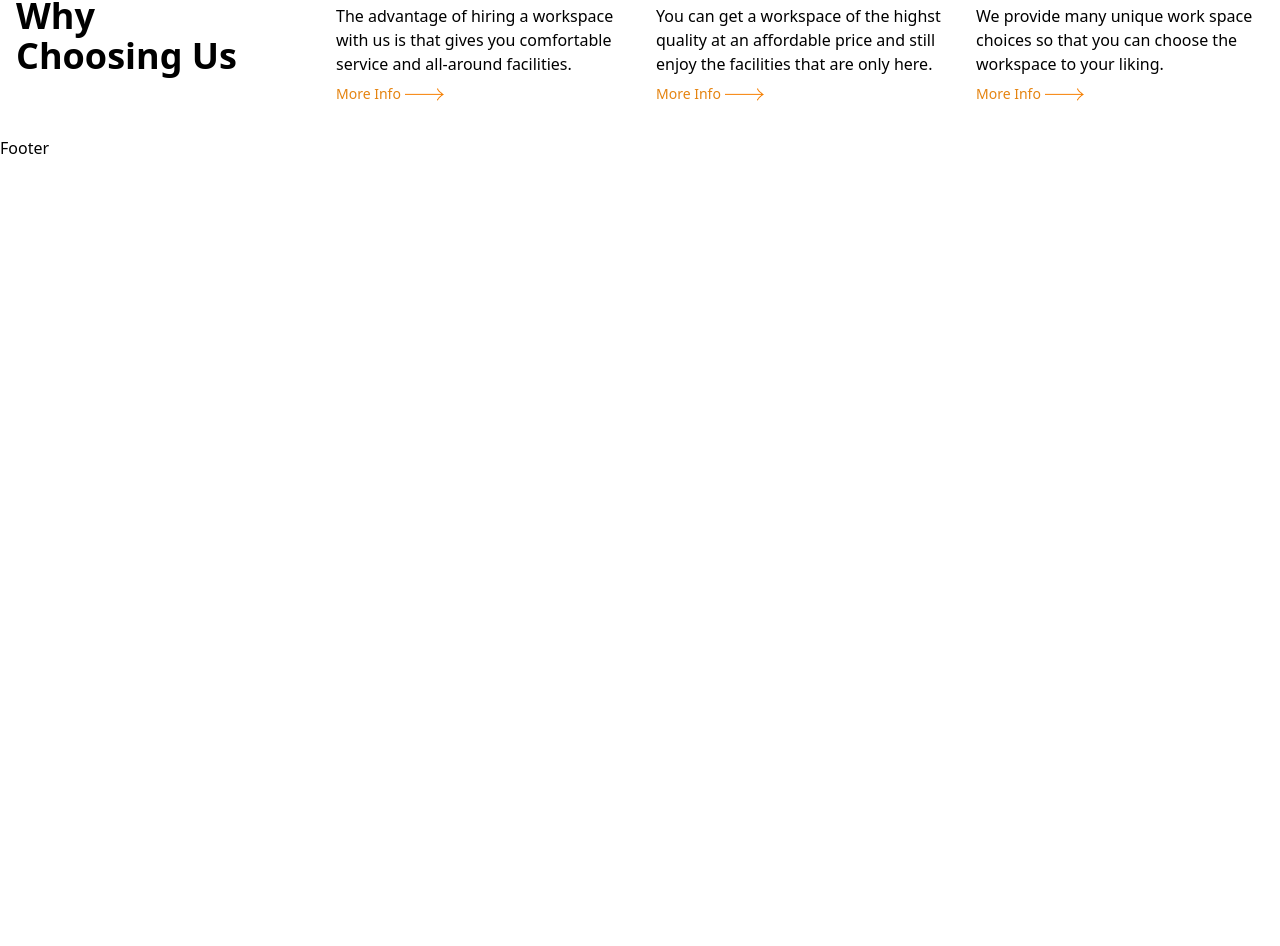
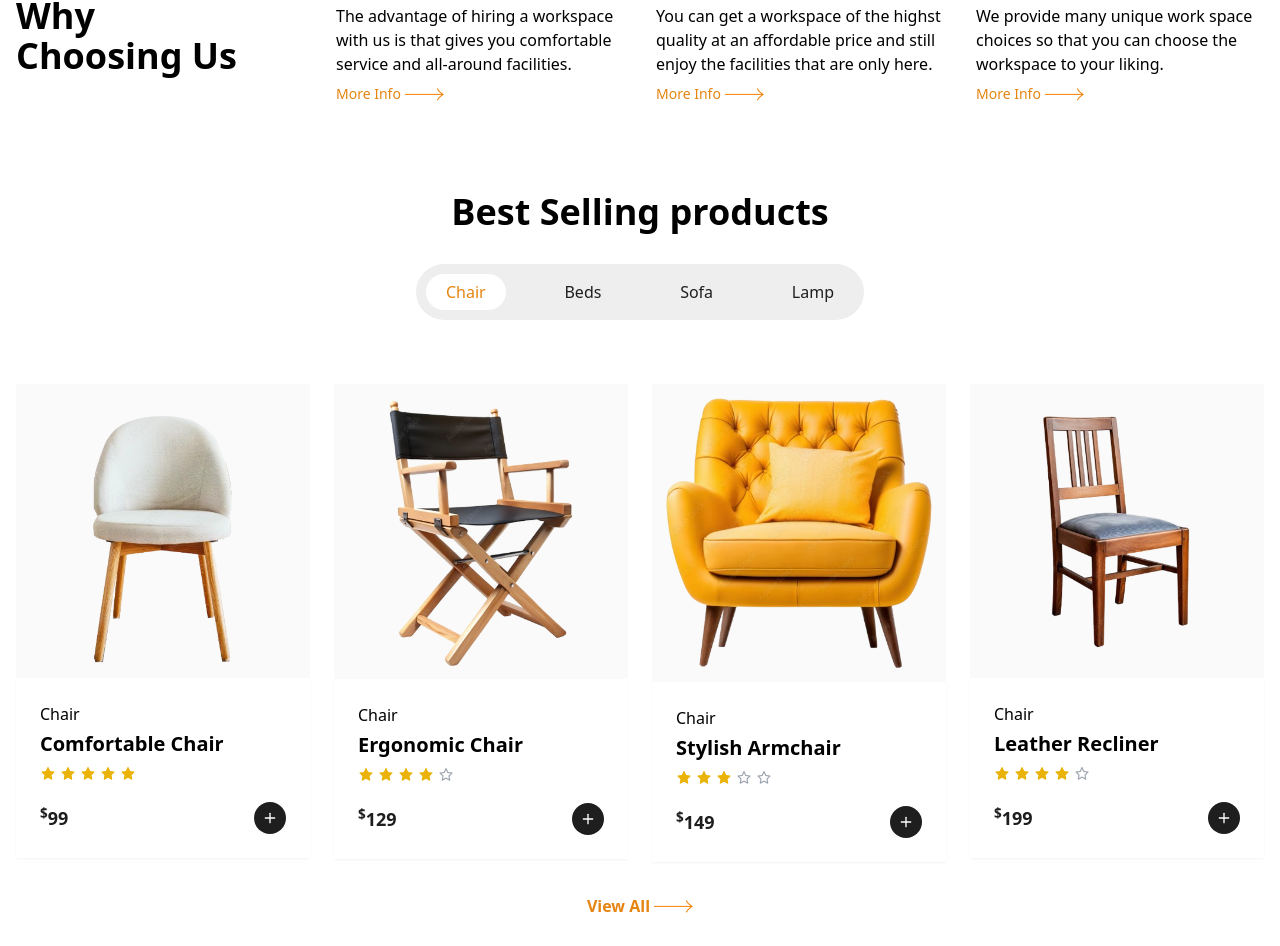
Before and after one commit to RamisaAnanOrni/nexcent-practice, a React (Vite) app: page / in a window 1280 px wide. Shown: the part 864-1810 px from the top of the page. Before the commit the page ends 1024 px from the top, so only its background shows below. Built offline with nearby package versions, Linux system fonts and the light colour scheme.

Commit message:
Feat: build the shop page

```diff
--- /dev/null
+++ b/src/components/Rating.jsx
@@ -0,0 +1,19 @@
+import React from 'react'
+import { AiFillStar } from "react-icons/ai";
+import { AiOutlineStar } from "react-icons/ai";
+
+const Rating = ({rating}) => {
+    const totalStars =5;
+  return (
+    <div className='flex space-x-1 '>
+        {
+           Array.from({length: totalStars}, (_,index)=>{
+            const starIndex = index+1;
+            return starIndex <= rating ? (<AiFillStar key={index} className='text-yellow-500' />) : (<AiOutlineStar key={index} className="text-gray-400" />)
+           })
+        }
+    </div>
+  )
+}
+
+export default Rating
--- a/src/pages/home/Hero.jsx
+++ b/src/pages/home/Hero.jsx
@@ -10,7 +10,7 @@ const Hero = () => {
     <h1 className='text-4xl lg:text-6xl  font-medium lg:leading-tight leading-snug'>Make your interior more
 minimalistic & modern</h1>
 
-<p className='text-2xl font-normal lg:w-1/2 mx-auto'>Turn your room with panto into a lot more minimalist and modern with ease and speed</p>
+<p className='text-2xl font-normal lg:w-2/2 mx-auto'>Turn your room with panto into a lot more minimalist and modern with ease and speed</p>
 
 {/*Search Field*/}
 <div className='relative inline-block z-30'>
--- a/src/pages/home/Home.jsx
+++ b/src/pages/home/Home.jsx
@@ -1,12 +1,14 @@
 import React from 'react'
 import Hero from './Hero'
 import WhyChoose from './WhyChoose'
+import Products from '../shop/Products'
 
 const Home = () => {
   return (
     <>
     <Hero/>
     <WhyChoose/>
+    <Products headline="Best Selling products"/>
     </>
   )
 }
--- /dev/null
+++ b/src/pages/shop/ProductCard.jsx
@@ -0,0 +1,29 @@
+import React from 'react'
+import { getImgUrl } from '../../utils/getimageURL'
+import Rating from '../../components/Rating'
+import { FiPlus } from "react-icons/fi";
+
+const ProductCard = ({product}) => {
+  return (
+    <div>
+     <div className='bg-[#FAFAFA]'>
+        <img src={getImgUrl(`${product.imageUrl}`)} alt="" />
+
+        </div>
+       <div className='p-6 bg-white dark:bg-black shadow-sm'>
+<h4 className='text-base mb-1'>{product.category }</h4>
+ <h3 className='font-semibold text-xl mb-2'>{product.name}</h3>
+ <Rating rating={product.rating}/>
+ <div className='mt-5 flex justify-between items-center '>
+    <p className='text-secondary dark:text-white font-bold text-lg'>
+        <sup>$</sup><span>{product.price}</span></p>
+        <button className='bg-secondary hover:bg-black/65 text-white p-2 rounded-full'>
+            <FiPlus />
+        </button>
+ </div>
+       </div>
+    </div>
+  )
+}
+
+export default ProductCard
--- /dev/null
+++ b/src/pages/shop/Products.jsx
@@ -0,0 +1,61 @@
+import React, { useState } from 'react'
+import { products } from '../../utils/products'
+import ProductCard from './ProductCard'
+import btnIcon from "../../assets/button-icon.png"
+const Products = ({headline}) => {
+    const categories= ["Chair","Beds","Sofa","Lamp"]
+    const [selectedCategory, setSelectedCategory]=useState("Chair");
+    const [visibleProducts, setVisibleProducts] = useState(4)
+    const filteredProducts = products.filter((product) => product.category === selectedCategory);
+    const loadMoreProducts = () =>{
+        setVisibleProducts((prev) => prev + 4);
+    }
+  return (
+    <div>
+        <div className='section-container '>
+            <h2 className='text-4xl font-bold text-center my-8'>{headline}</h2>
+            {/* Category tabs */}
+            <div className='bg-[#EEEEEE] max-w-md mx-auto sm:rounded-full md:p-2.5
+             py-5 mb-16'>
+                <div className='flex flex-col sm:flex-row items-center
+                md:justify-between justify-center gap-4'>
+{
+    categories.map((category) =>(
+        <button
+        onClick = {()=>{
+            setSelectedCategory(category);
+            setVisibleProducts(4);
+        }}
+        key={category} className={`py-1.5 sm:px-5 px-8 rounded-full hover:bg-primary
+             hover:text-white transition-colors ${selectedCategory=== category ? 'bg-white text-primary': 'text-secondary'}`} >{category}</button>
+    ))
+}
+                </div>
+            </div>
+            {/*Products Grid */}
+            <div className='grid grid-cols-1 sm:grid-cols-2 md:grid-cols-4 gap-6 '>
+                {
+                 filteredProducts.slice(0, visibleProducts).map((product,index) =>(
+                    <ProductCard key={index} product={product} />
+                 ))
+                }
+            </div>
+            {/* Load More Button */}
+            {
+              visibleProducts< filteredProducts.length && (
+                <div className='flex justify-center items-center mt-8'>
+                    <button
+                    onClick = {loadMoreProducts}
+                    className= 'text-base font-semibold text-primary flex items-center gap-1'>
+                                    View All
+                                    <img src={btnIcon} alt="button icon"/>
+                                </button>
+                </div>
+              )
+            }
+        </div>
+    </div>
+  )
+}
+
+export default Products
--- a/src/pages/shop/Shop.jsx
+++ b/src/pages/shop/Shop.jsx
@@ -1,8 +1,15 @@
 import React from 'react'
-
+import bannerImg from "../../assets/banner.png"
+import Products from './Products'
 const Shop = () => {
   return (
-    <div>Shop</div>
+    <section className='min-h-screen'>
+      {/*Banner */}
+      <div className='w-full h-[400px] bg-cover bg-center flex items-center justify-center text-white' style={{backgroundImage: `url(${bannerImg})`}}>
+<h1 className='text-4xl font-bold'> Shop Our Products </h1>
+      </div>
+      <Products headline="What's Your Choice"/>
+    </section>
   )
 }
 
--- /dev/null
+++ b/src/utils/getImageURL.js
@@ -0,0 +1,4 @@
+function getImgUrl (name) {
+    return new URL(`../assets/products/${name}`, import.meta.url).href
+}
+export { getImgUrl }
--- /dev/null
+++ b/src/utils/products.js
@@ -0,0 +1,169 @@
+export const products = [
+  // Chairs
+  {
+    id: 1,
+    name: "Comfortable Chair",
+    category: "Chair",
+    price: 99,
+    imageUrl: "chair-1.png",
+    rating: 5,
+  },
+  {
+    id: 2,
+    name: "Ergonomic Chair",
+    category: "Chair",
+    price: 129,
+    imageUrl: "chair-2.png",
+    rating: 4,
+  },
+  {
+    id: 3,
+    name: "Stylish Armchair",
+    category: "Chair",
+    price: 149,
+    imageUrl: "chair-3.png",
+    rating: 3,
+  },
+  {
+    id: 4,
+    name: "Leather Recliner",
+    category: "Chair",
+    price: 199,
+    imageUrl: "chair-4.png",
+    rating: 4,
+  },
+  {
+    id: 5,
+    name: "Minimalist Chair",
+    category: "Chair",
+    price: 89,
+    imageUrl: "chair-5.png",
+    rating: 4.5,
+  },
+
+  // Beds
+  {
+    id: 6,
+    name: "King Size Bed",
+    category: "Beds",
+    price: 299,
+    imageUrl: "beds-1.png",
+    rating: 5,
+  },
+  {
+    id: 7,
+    name: "Queen Size Bed",
+    category: "Beds",
+    price: 249,
+    imageUrl: "beds-2.png",
+    rating: 5,
+  },
+  {
+    id: 8,
+    name: "Modern Bed Frame",
+    category: "Beds",
+    price: 399,
+    imageUrl: "beds-3.png",
+    rating: 3,
+  },
+  {
+    id: 9,
+    name: "Platform Bed",
+    category: "Beds",
+    price: 349,
+    imageUrl: "beds-4.png",
+    rating: 2,
+  },
+  {
+    id: 10,
+    name: "Sleigh Bed",
+    category: "Beds",
+    price: 459,
+    imageUrl: "beds-5.png",
+    rating: 5,
+  },
+
+  // Sofas
+  {
+    id: 11,
+    name: "Luxury Sofa",
+    category: "Sofa",
+    price: 499,
+    imageUrl: "sofa-1.png",
+    rating: 4,
+  },
+  {
+    id: 12,
+    name: "Compact Sofa",
+    category: "Sofa",
+    price: 399,
+    imageUrl: "sofa-2.png",
+    rating: 5,
+  },
+  {
+    id: 13,
+    name: "L-shaped Sofa",
+    category: "Sofa",
+    price: 699,
+    imageUrl: "sofa-3.png",
+    rating: 4,
+  },
+  {
+    id: 14,
+    name: "Sofa with Chaise",
+    category: "Sofa",
+    price: 549,
+    imageUrl: "sofa-4.png",
+    rating: 5,
+  },
+  {
+    id: 15,
+    name: "Sectional Sofa",
+    category: "Sofa",
+    price: 799,
+    imageUrl: "sofa-5.png",
+    rating: 3.6,
+  },
+
+  // Lamps
+  {
+    id: 16,
+    name: "Modern Lamp",
+    category: "Lamp",
+    price: 49,
+    imageUrl: "lamp-1.png",
+    rating: 5,
+  },
+  {
+    id: 17,
+    name: "Classic Lamp",
+    category: "Lamp",
+    price: 59,
+    imageUrl: "lamp-2.png",
+    rating: 4,
+  },
+  {
+    id: 18,
+    name: "Wooden Table Lamp",
+    category: "Lamp",
+    price: 69,
+    imageUrl: "lamp-3.png",
+    rating: 3,
+  },
+  {
+    id: 19,
+    name: "Industrial Floor Lamp",
+    category: "Lamp",
+    price: 89,
+    imageUrl: "lamp-4.png",
+    rating: 5,
+  },
+  {
+    id: 20,
+    name: "Vintage Desk Lamp",
+    category: "Lamp",
+    price: 79,
+    imageUrl: "lamp-6.png",
+    rating: 4,
+  },
+];
```
